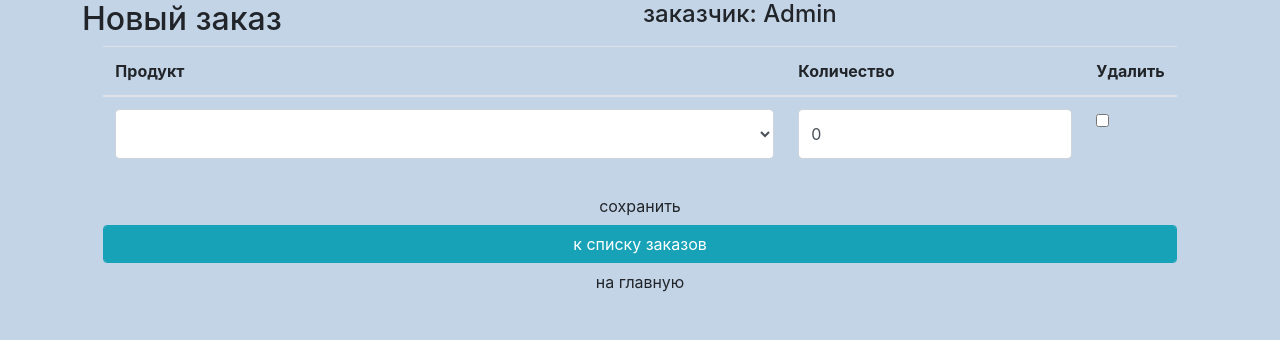
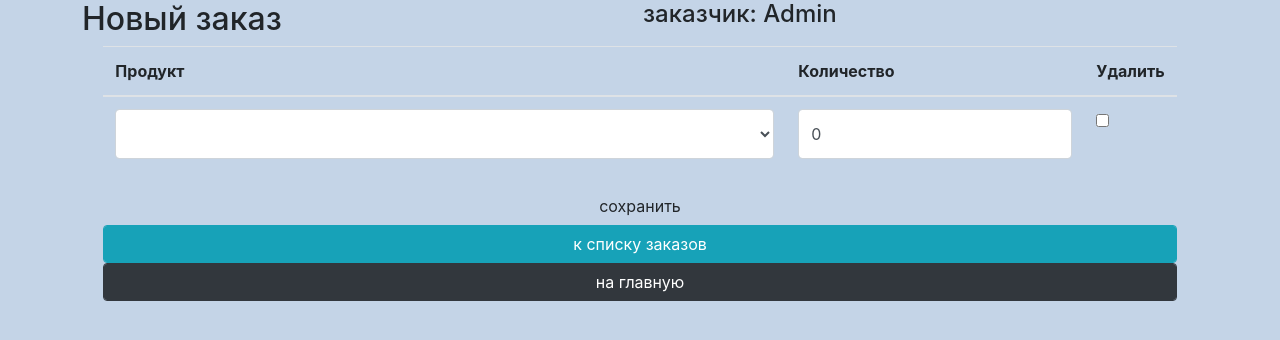
Before and after one commit to Raider992/django_opt, a Django app: page /order/create/ in a window 1280 px wide. Shown: the top 340 px of the page. Run offline with Django 3.2, Linux system fonts and the light colour scheme; a user stored in the database is signed in; data comes from the database, SQL or seed files in the repository; data that the repository does not hold is empty; parts of the project's set-up code (start-up, migrations or seed data) failed here and were passed over; some libraries are stand-ins or nearby versions.

Commit message:
Нулевой коммит четвёртого дз. Заглушка

```diff
--- a/ordersapp/templates/ordersapp/includes/inc_order_actions.html
+++ b/ordersapp/templates/ordersapp/includes/inc_order_actions.html
@@ -9,6 +9,6 @@
 <a class="btn btn-info btn-round form-control last" href="{% url 'orders:order' %}">
     к списку заказов
 </a>
-<a class="btn btn-default btn-round form-control last" href="{% url 'main' %}">
+<a class="btn btn-primary btn-round form-control last" href="{% url 'main' %}">
     на главную
 </a>
```
